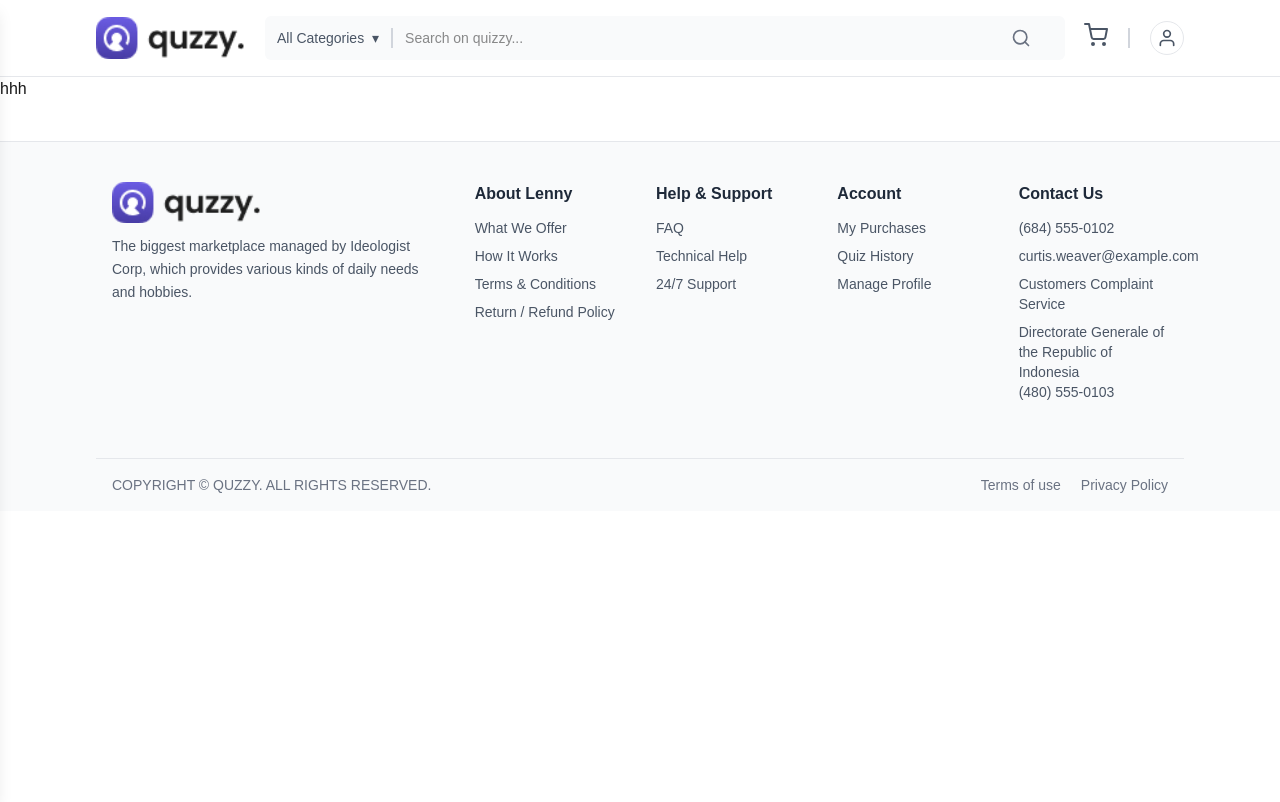
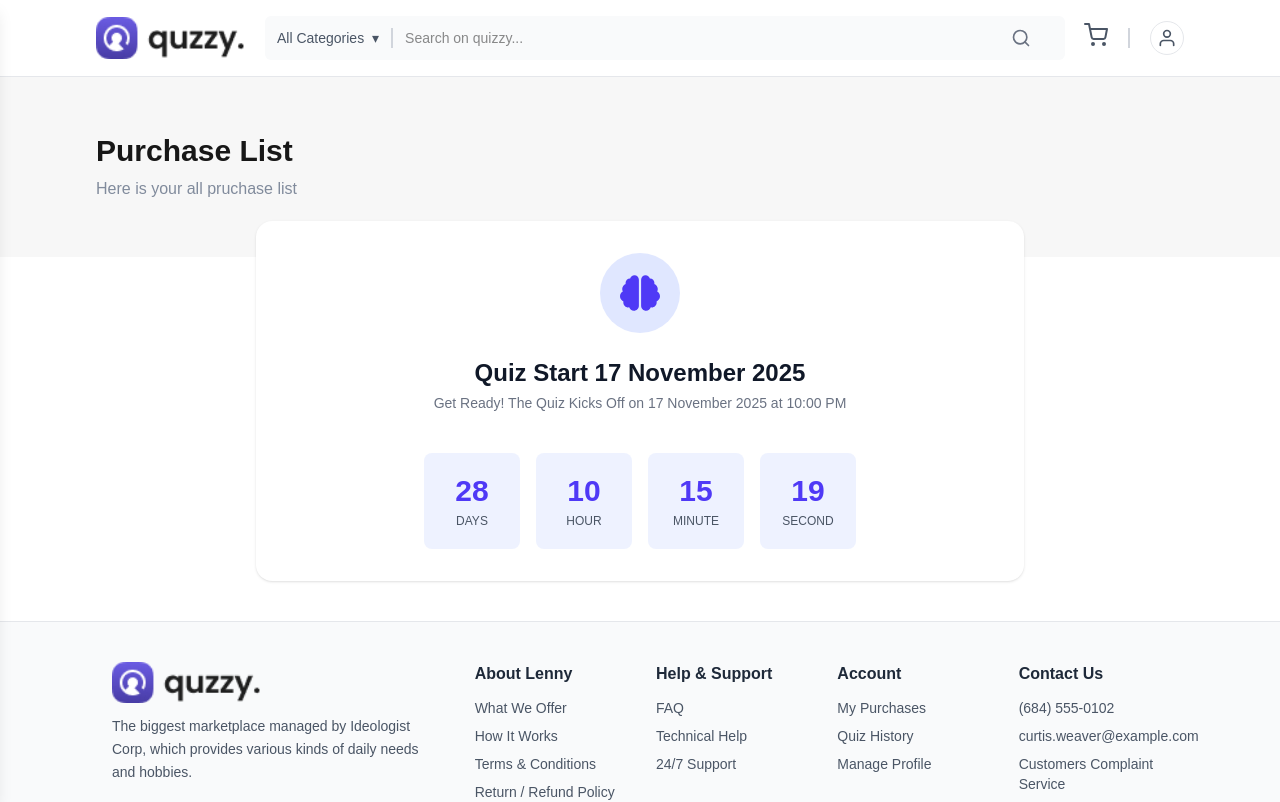
Before and after one commit to LabsTechno-128/thinkhive-frontend, a Next.js app: page /my-quiz in a window 1280 px wide. Shown: the top 802 px of the page. Built offline with nearby package versions, Linux system fonts and the light colour scheme.

Commit message:
create my quiz page

```diff
--- a/src/app/my-quiz/page.tsx
+++ b/src/app/my-quiz/page.tsx
@@ -1,11 +1,96 @@
-import React from 'react';
+'use client';
 
-const page = () => {
-    return (
+import { useEffect, useState } from 'react';
+import { FaBrain } from 'react-icons/fa';
+
+interface TimeLeft {
+  days: number;
+  hours: number;
+  minutes: number;
+  seconds: number;
+}
+
+export default function QuizCountdown() {
+  const targetDate = new Date('2025-11-17T22:00:00').getTime();
+  const [timeLeft, setTimeLeft] = useState<TimeLeft>({
+    days: 0,
+    hours: 0,
+    minutes: 0,
+    seconds: 0
+  });
+
+  useEffect(() => {
+    const timer = setInterval(() => {
+      const now = new Date().getTime();
+      const distance = targetDate - now;
+
+      if (distance <= 0) {
+        clearInterval(timer);
+        setTimeLeft({ days: 0, hours: 0, minutes: 0, seconds: 0 });
+        return;
+      }
+
+      const days = Math.floor(distance / (1000 * 60 * 60 * 24));
+      const hours = Math.floor(
+        (distance % (1000 * 60 * 60 * 24)) / (1000 * 60 * 60)
+      );
+      const minutes = Math.floor((distance % (1000 * 60 * 60)) / (1000 * 60));
+      const seconds = Math.floor((distance % (1000 * 60)) / 1000);
+
+      setTimeLeft({ days, hours, minutes, seconds });
+    }, 1000);
+
+    return () => clearInterval(timer);
+  }, [targetDate]);
+
+  return (
+    <>
+      <div className="flex gap-4 justify-between bg-[#F7F7F7] py-14 px-4 lg:px-24 max-w-[1440px] mx-auto ">
         <div>
-            <p>hhh</p>
+          <h1 className="text-3xl font-bold">Purchase List</h1>
+          <p className="text-normal pt-2">Here is your all pruchase list</p>
         </div>
-    );
-};
+      </div>
+      <div className="  flex justify-center items-center">
+        <div className="bg-white rounded-2xl shadow-sm text-center p-8 w-full max-w-3xl -mt-9">
+          {/* Icon */}
+          <div className="flex justify-center mb-6">
+            <div className="p-5 bg-indigo-100 rounded-full text-indigo-600">
+              <FaBrain size={40} />
+            </div>
+          </div>
 
-export default page;
+          {/* Title */}
+          <h2 className="text-2xl font-semibold text-gray-900 mb-1">
+            Quiz Start 17 November 2025
+          </h2>
+          <p className="text-gray-500 text-sm mb-10">
+            Get Ready! The Quiz Kicks Off on 17 November 2025 at 10:00 PM
+          </p>
+
+          {/* Countdown */}
+          <div className="flex justify-center flex-wrap gap-4">
+            {[
+              { label: 'DAYS', value: timeLeft.days },
+              { label: 'HOUR', value: timeLeft.hours },
+              { label: 'MINUTE', value: timeLeft.minutes },
+              { label: 'SECOND', value: timeLeft.seconds }
+            ].map((item, i) => (
+              <div
+                key={i}
+                className="w-24 h-24 bg-indigo-50 rounded-lg flex flex-col justify-center items-center"
+              >
+                <span className="text-3xl font-bold text-indigo-600">
+                  {String(item.value).padStart(2, '0')}
+                </span>
+                <span className="text-xs font-medium text-gray-600 mt-1">
+                  {item.label}
+                </span>
+              </div>
+            ))}
+          </div>
+        </div>
+      </div>
+    </>
+  );
+}
```
